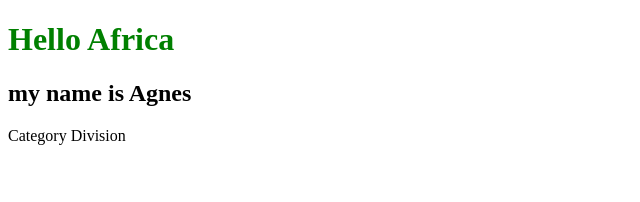
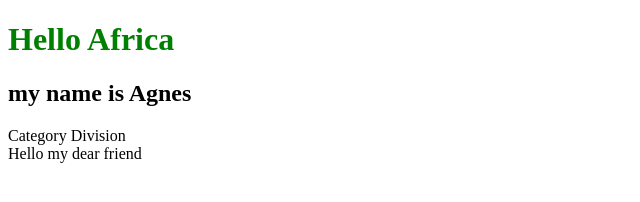
Before and after one commit to kunda4/js-practical-exercises, a plain HTML site: page dom/setAttribute.html in a window 1280 px wide. Shown: the whole page, without its empty margins (0-640 px from the left). Drawn offline with Linux system fonts and the light colour scheme.

Commit message:
clonenode

```diff
--- a/dom/setAttribute.html
+++ b/dom/setAttribute.html
@@ -8,7 +8,9 @@
 <body>
     <h1 id="world" style="color: rebeccapurple;">Hello World!</h1>
     <h2 id="name">my name is Agnes</h2>
+    <div id="divElement">
 
+    </div>
 
     <script>
         const myId = document.getElementById('world')
@@ -19,6 +21,12 @@
         const mydiv = document.createElement('div')
          mydiv.textContent = 'Category Division'
         document.body.appendChild(mydiv)
+
+        //cloneNode
+        const myElement = document.getElementById('divElement')
+        const cloneElement = myElement.cloneNode(true)
+        cloneElement.textContent = 'Hello my dear friend'
+        document.body.appendChild(cloneElement)
     </script>
 </body>
 </html>
```
